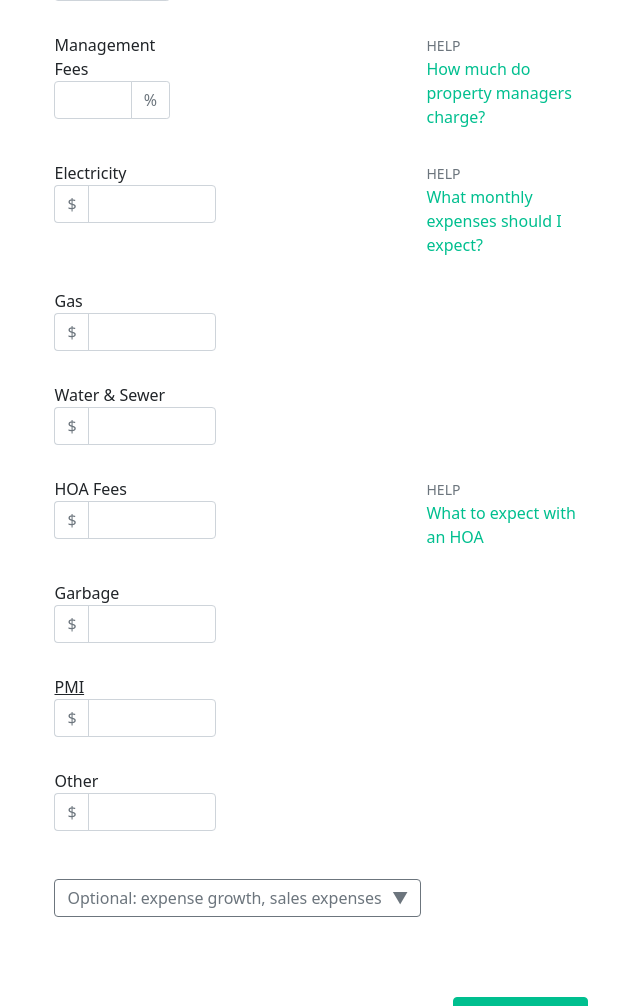
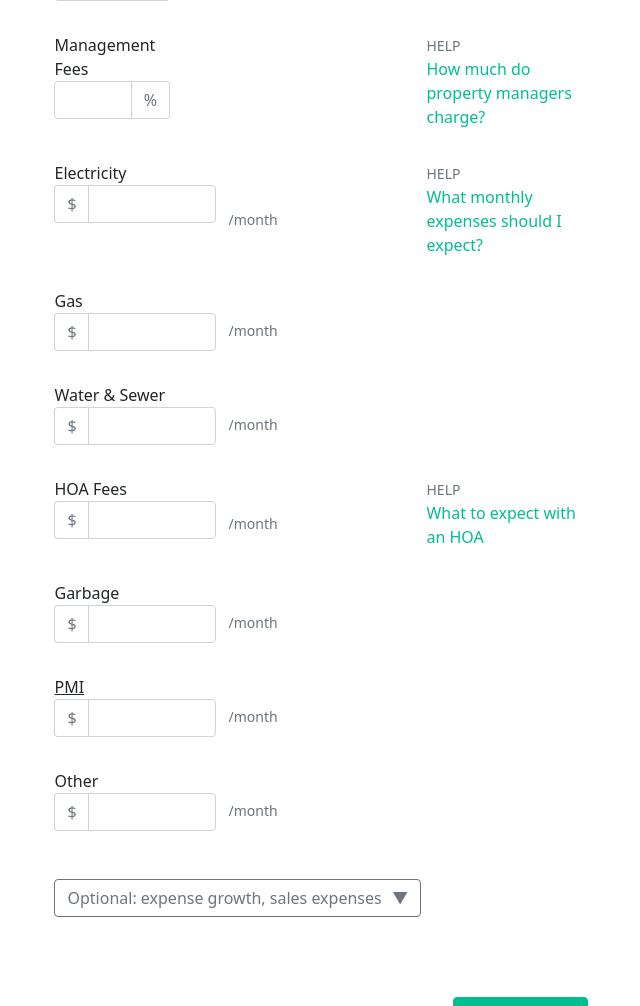
Before and after one commit to gmlesher/rental-property-calculator, a Django app: page /rental-prop-calculator/ in a window 1280 px wide. Shown: the part 3216-4222 px from the top of the page, without its empty margins (458-1098 px from the left). Run offline with Django 3.2, Linux system fonts and the light colour scheme; the visitor is signed in with stand-in values (Sample User, id 1); some libraries are stand-ins or nearby versions.

Commit message:
format changes
added down payment percentage on report. layout changes for footer

```diff
--- a/calculator/models.py
+++ b/calculator/models.py
@@ -88,6 +88,6 @@ class RentalPropCalcReport(models.Model):
 
     def save(self, *args, **kwargs):
         """Saves model. Sets ARV equal to purchase price if ARV is blank"""
-        if self.after_repair_value == 0 or self.after_repair_value == None:
+        if self.after_repair_value == None:
             self.after_repair_value = self.purchase_price
         super(RentalPropCalcReport, self).save(*args, **kwargs)
--- a/calculator/templates/calculator/base.html
+++ b/calculator/templates/calculator/base.html
@@ -19,7 +19,7 @@
 
 </head>
 
-<body data-bs-spy="scroll" data-bs-target="#scroll-list" data-bs-offset="200" tabindex="0">
+<body class="d-flex flex-column min-vh-100" data-bs-spy="scroll" data-bs-target="#scroll-list" data-bs-offset="200" tabindex="0">
 
   <!--Navbar features-->
   <nav class="navbar navbar-expand-lg navbar-dark bg-dark">
@@ -64,7 +64,7 @@
   </nav>
 
   <!--Page header features-->
-  <main role="main" class="container">
+  <main role="main" class="container flex-fill">
     <div class="py-2 my-2">
         {% block page_header %}{% endblock page_header %}
     </div>
@@ -75,7 +75,7 @@
     </div>
   </main>
 
-  <footer id="footer">
+  <footer class="" id="footer">
     <div class="footer-sections d-flex jutify-content-center text-light py-5">
       <div class="footer-section mx-auto">
         <h4>Explore</h4>
--- a/calculator/templates/calculator/index.html
+++ b/calculator/templates/calculator/index.html
@@ -4,7 +4,7 @@
 
 {% block page_header %}
 <div>
-  <h1 class="reportsTitle text-center vh-100">Home Page</h1>
+  <h1 class="reportsTitle text-center">Home Page</h1>
 </div>
 
 {% endblock page_header %}
--- a/calculator/templates/calculator/rental_prop_calculator.html
+++ b/calculator/templates/calculator/rental_prop_calculator.html
@@ -453,10 +453,12 @@
       </div>
 
       <div class="row justify-content-between">
-        <div class="col-4 currency">
+        <div class="col-4 currency position-relative">
           <label for="id_category">Electricity</label>
           {{ form.electricity|add_class:"form-control" }}
+          <small class="text-muted position-absolute top-50 start-100 translate-end"><span>/month</span></small>
         </div>
+
         <div class="col-4">
           <aside>
             <div><small class="text-muted">HELP</small></div>
@@ -467,23 +469,26 @@
       </div>
 
       <div class="row">
-        <div class="col-4 currency">
+        <div class="col-4 currency position-relative">
           <label for="id_category">Gas</label>
           {{ form.gas|add_class:"form-control" }}
+          <small class="text-muted position-absolute top-50 start-100 translate-end"><span>/month</span></small>
         </div>
       </div>
 
       <div class="row">
-        <div class="col-4 currency">
+        <div class="col-4 currency position-relative">
           <label for="id_category">Water & Sewer</label>
           {{ form.water_sewer|add_class:"form-control" }}
+          <small class="text-muted position-absolute top-50 start-100 translate-end"><span>/month</span></small>
         </div>
       </div>
 
       <div class="row justify-content-between">
-        <div class="col-4 currency">
+        <div class="col-4 currency position-relative">
           <label for="id_category">HOA Fees</label>
           {{ form.hoa|add_class:"form-control" }}
+          <small class="text-muted position-absolute top-50 start-100 translate-end"><span>/month</span></small>
         </div>
         <div class="col-4">
           <aside>
@@ -495,26 +500,29 @@
       </div>
 
       <div class="row">
-        <div class="col-4 currency">
+        <div class="col-4 currency position-relative">
           <label for="id_category">Garbage</label>
           {{ form.garbage|add_class:"form-control" }}
+          <small class="text-muted position-absolute top-50 start-100 translate-end"><span>/month</span></small>
         </div>
       </div>
 
       <div class="row">
-        <div class="col-4 currency">
+        <div class="col-4 currency position-relative">
           <label class="text-decoration-underline">
             <a tabindex="0" data-bs-toggle="popover" data-bs-trigger="focus" title="Private Mortgage Insurance" data-bs-placement="bottom" data-bs-content="This is required insurance to be paid by the homeowner to insure the lender against default on the mortgage. Usually only applies on down payments less than 20%. Does not provide coverage of any kind for the home owner." data-bs-html="true">PMI</a>
           </label>
           <!-- <label for="id_category">PMI</label> -->
           {{ form.pmi|add_class:"form-control" }}
+          <small class="text-muted position-absolute top-50 start-100 translate-end"><span>/month</span></small>
         </div>
       </div>
 
       <div class="row">
-        <div class="col-4 currency">
+        <div class="col-4 currency position-relative">
           <label for="id_category">Other</label>
           {{ form.other_monthly_expenses|add_class:"form-control" }}
+          <small class="text-muted position-absolute top-50 start-100 translate-end"><span>/month</span></small>
         </div>
       </div>
 
--- a/calculator/templates/calculator/report.html
+++ b/calculator/templates/calculator/report.html
@@ -124,7 +124,7 @@
           <td>&nbsp</td>
         </tr>
         <tr>
-          <td class="text-muted">Down Payment</td>
+          <td class="text-muted">Down Payment <span><small>({{ dwn_pmt_percent }}%)</small></span></td>
           <td class="text-end">${{ dwn_pmt|default_if_none:"0"|intcomma }}</td>
         </tr>
         <tr>
@@ -281,7 +281,7 @@
         </td>
         <td>
           <small class="text-muted text-decoration-underline">
-            <a tabindex="0" data-bs-toggle="popover" data-bs-trigger="focus" title="Gross Rent Multiplier" data-bs-placement="bottom" data-bs-content="Purchase price / annual income.<br/><br/>Used as a comparison metric to other similar market properties. The lower the GRM is compared to other properties, the more attractive the investment is. Lower values indicate higher rental income streams." data-bs-html="true">GROSS RENT MULTIPLIER</a>
+            <a tabindex="0" data-bs-toggle="popover" data-bs-trigger="focus" title="Gross Rent Multiplier" data-bs-placement="bottom" data-bs-content="Purchase price / annual income.<br/><br/>Used as a comparison metric to other similar market properties. The lower the GRM is compared to other properties, the more attractive the investment is. Lower values indicate higher rental income streams.<br/><br/>Can also be thought of as the number of years it takes to pay back the purchase price." data-bs-html="true">GROSS RENT MULTIPLIER</a>
           </small>
         </td>
         <td>
--- a/calculator/templates/calculator/reports.html
+++ b/calculator/templates/calculator/reports.html
@@ -61,9 +61,7 @@
           {% include "calculator/modal.html" %}
         </div>
         {% if report.owned %}
-          <!-- <small> -->
             <span class="position-absolute top-0 start-0 translate-middle badge bg-info">Owned</span>
-          <!-- </small> -->
         {% endif %}
       </div>
 
--- a/calculator/views.py
+++ b/calculator/views.py
@@ -175,6 +175,7 @@ def report(request, pk):
         r.mgmt_fees
         )
     dwn_pmt = down_payment(r.purchase_price, r.down_payment, r.down_payment_2)
+    dwn_pmt_percent = f'{round((dwn_pmt/r.purchase_price) * 100, 2):g}'
     loan_amt = loan_amount(r.purchase_price, dwn_pmt)
     loan_pts = loan_points(r.purchase_price, r.points)
     ttl_clos_costs = total_closing_costs(r.purchase_closing_cost, loan_pts)
@@ -199,6 +200,7 @@ def report(request, pk):
         'mo_income': mo_income,
         'total_op_exp': total_op_exp,
         'dwn_pmt': dwn_pmt,
+        'dwn_pmt_percent': dwn_pmt_percent,
         'loan_amt': loan_amt,
         'loan_pts': loan_pts,
         'ttl_clos_costs': ttl_clos_costs,
--- a/users/templates/registration/login.html
+++ b/users/templates/registration/login.html
@@ -6,7 +6,7 @@
 {% endblock page_header %}
 
 {% block content %}
-  <form method="post" action="{% url 'users:login' %}" class="form vh-100 needs-validation" novalidate>
+  <form method="post" action="{% url 'users:login' %}" class="form needs-validation" novalidate>
     {% csrf_token %}
     <div class="mx-auto w-25">
       {{ form|crispy }}
```
